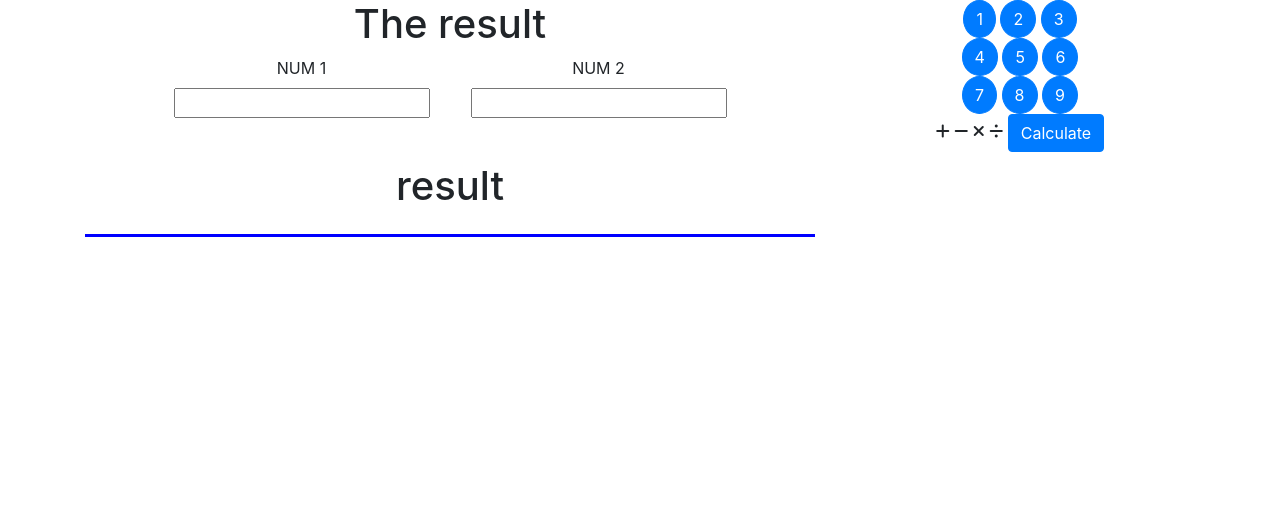
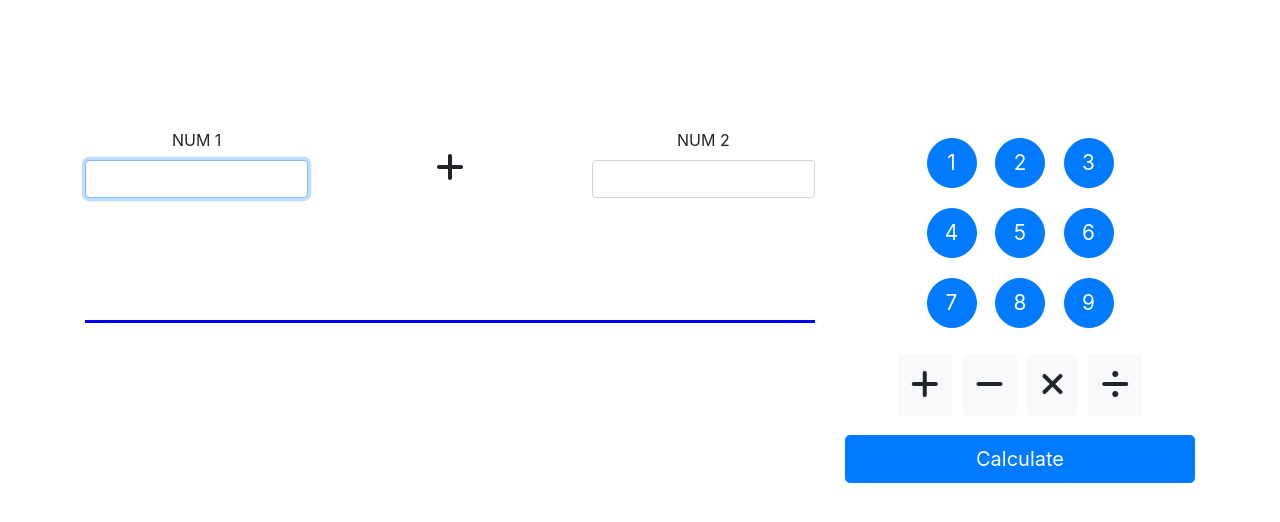
Before and after one commit to JuhoKangas/Frontend-assignment, a plain HTML site: page index.html in a window 1280 px wide. Drawn offline with nearby package versions, Linux system fonts and the light colour scheme.

Commit message:
UI rework and add basic functionality

```diff
--- a/css/styles.css
+++ b/css/styles.css
@@ -1,22 +1,42 @@
-.numberInput {
-    display: inline-block;
+body {
+    padding-top: 10%;
 }
 
-.numberInput label {
-    display: block;
-}
-
-.result {
-    margin-top: 20px;
+#result {
+    margin: 40px 0;
     padding: 1.5rem;
     border-bottom: blue;
     border-style: solid;
     border-top: none;
     border-left: none;
     border-right: none;
+    text-align: center;
+    display: block;
+    width: 100%;
 }
 
 #operator {
     display: inline-block;
     padding: 1rem;
+    font-size: 2rem;
 }
+
+.btn-number {
+    width: 50px;
+    height: 50px;
+    padding: 7px 10px;
+    margin: 10px 7px;
+    border-radius: 25px;
+    text-align: center;
+    font-size: 1.3rem;
+}
+
+.btn-operator {
+    font-size: 2rem;
+    margin: 0.2rem;
+    margin-top: 1rem;
+}
+
+#calculate {
+    display: block;
+}
--- a/index.html
+++ b/index.html
@@ -17,52 +17,54 @@
 
 <body>
 
-
-
     <div class="container">
         <div class="row">
 
-            <div class="col-12 col-sm-8 text-center">
-                <h1>The result</h1>
-                    <div class="numberInput">
+            <div class="col-12 col-md-8 text-center">
+                <div class="row">
+                    <div class="col-12 col-md-4">
                         <label for="num1">NUM 1</label>
-                        <input type="number" name="num1" id="numOne" oninput="this.value=this.value.slice(0,this.maxLength)" maxLength="5">
+                        <input class="form-control" type="text" name="num1" id="numOne" maxlength="5" autofocus>
                     </div>
-                    <div id="operator"></div>
-                    <div class="numberInput">
+                    <div class="col-12 col-md-4 text-center">
+                        <div id="operator"><i class="fas fa-plus"></i></div>
+                    </div>
+                    <div class="col-12 col-md-4">
                         <label for="num2">NUM 2</label>
-                        <input type="number" name="num2" id="numTwo" oninput="this.value=this.value.slice(0,this.maxLength)" maxLength="5">
+                        <input class="form-control" type="text" name="num2" id="numTwo" maxlength="5">
                     </div>
-                    <h1 class="result">result</h1>
+                </div>
+                <input class="mx-auto" type="text" name="result" id="result" readonly>
             </div>
 
-            <div class="col-12 col-sm-4 text-center">
-                <input class="btn btn-primary rounded-circle" type="button" value="1">
-                <input class="btn btn-primary rounded-circle" type="button" value="2">
-                <input class="btn btn-primary rounded-circle" type="button" value="3">
+            <div class="col-12 col-md-4 text-center">
+                <input type="button" class="btn btn-primary btn-number" value="1"></input>
+                <input type="button" class="btn btn-primary btn-number" value="2"></input>
+                <input type="button" class="btn btn-primary btn-number" value="3"></input>
                 <br>
-                <input class="btn btn-primary rounded-circle" type="button" value="4">
-                <input class="btn btn-primary rounded-circle" type="button" value="5">
-                <input class="btn btn-primary rounded-circle" type="button" value="6">
+                <input type="button" class="btn btn-primary btn-number" value="4"></input>
+                <input type="button" class="btn btn-primary btn-number" value="5"></input>
+                <input type="button" class="btn btn-primary btn-number" value="6"></input>
                 <br>
-                <input class="btn btn-primary rounded-circle" type="button" value="7">
-                <input class="btn btn-primary rounded-circle" type="button" value="8">
-                <input class="btn btn-primary rounded-circle" type="button" value="9">
+                <input type="button" class="btn btn-primary btn-number" value="7"></input>
+                <input type="button" class="btn btn-primary btn-number" value="8"></input>
+                <input type="button" class="btn btn-primary btn-number" value="9"></input>
                 <br>
-                <i class="fas fa-plus"></i> <i class="fas fa-minus"></i> <i class="fas fa-times"></i> <i class="fas fa-divide"></i>
-                <button type="button" class="btn btn-primary">Calculate</button>
+                <button type="button" class="btn-operator btn btn-light"><i class="fas fa-plus"></i></button>
+                <button type="button" class="btn-operator btn btn-light"><i class="fas fa-minus"></i></button>
+                <button type="button" class="btn-operator btn btn-light"><i class="fas fa-times"></i></button>
+                <button type="button" class="btn-operator btn btn-light"><i class="fas fa-divide"></i></button>
+                <br>
+                <button type="button" id="calculate" class="mt-3 btn btn-lg btn-primary btn-block">Calculate</button>
             </div>
-
         </div>
     </div>
 
 
-
-    <!-- Jquery and Javascript -->
+    <!-- jQuery and JavaScript -->
     <script src="https://code.jquery.com/jquery-3.3.1.slim.min.js" integrity="sha384-q8i/X+965DzO0rT7abK41JStQIAqVgRVzpbzo5smXKp4YfRvH+8abtTE1Pi6jizo" crossorigin="anonymous"></script>
     <script src="https://cdnjs.cloudflare.com/ajax/libs/popper.js/1.14.7/umd/popper.min.js" integrity="sha384-UO2eT0CpHqdSJQ6hJty5KVphtPhzWj9WO1clHTMGa3JDZwrnQq4sF86dIHNDz0W1" crossorigin="anonymous"></script>
     <script src="https://stackpath.bootstrapcdn.com/bootstrap/4.3.1/js/bootstrap.min.js" integrity="sha384-JjSmVgyd0p3pXB1rRibZUAYoIIy6OrQ6VrjIEaFf/nJGzIxFDsf4x0xIM+B07jRM" crossorigin="anonymous"></script>
     <script src="js/app.js"></script>
 </body>
-
 </html>
--- a/js/app.js
+++ b/js/app.js
@@ -1,3 +1,11 @@
 $(document).ready(function(){
+    $('.btn-number').click(function(){
+        if($('#numOne').val().length < 5) {
+            $('#numOne').val ($('#numOne').val() + $(this).val());
+        }
+    })
 
+    $('.btn-operator').click(function(){
+        $('#numTwo').focus();
+    })
 });
```
